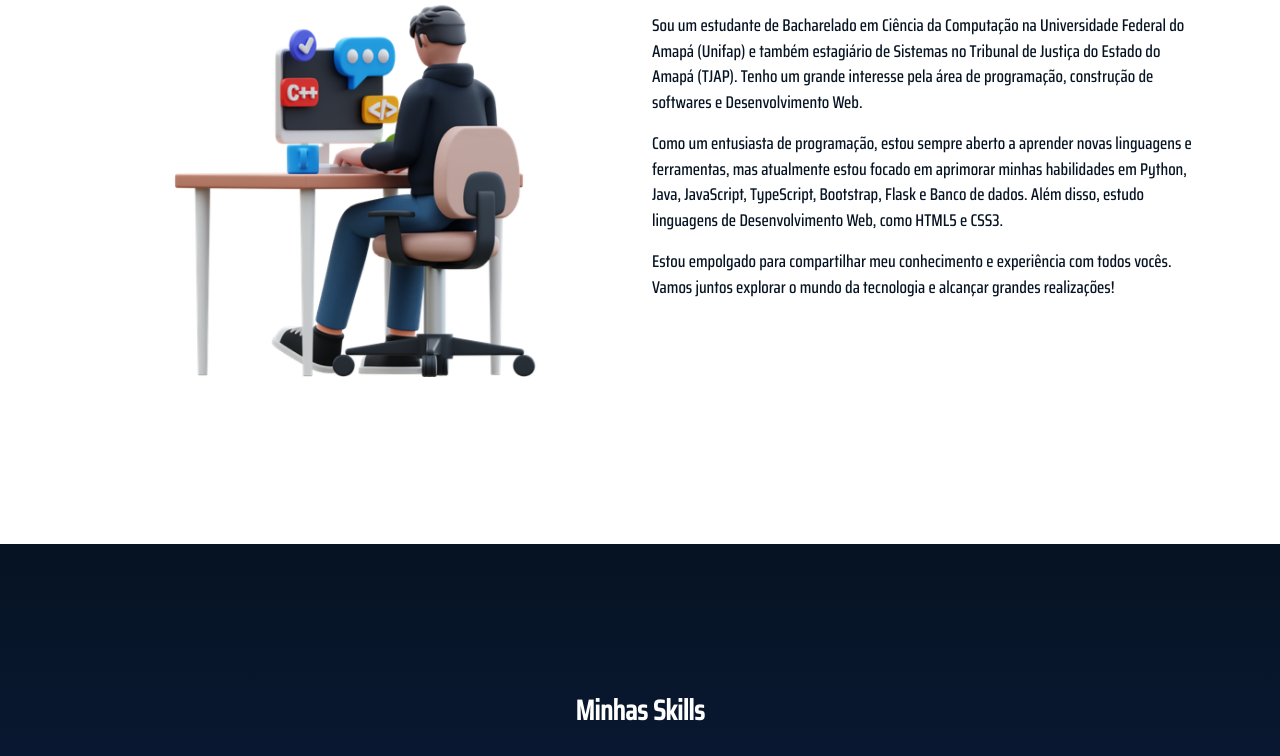
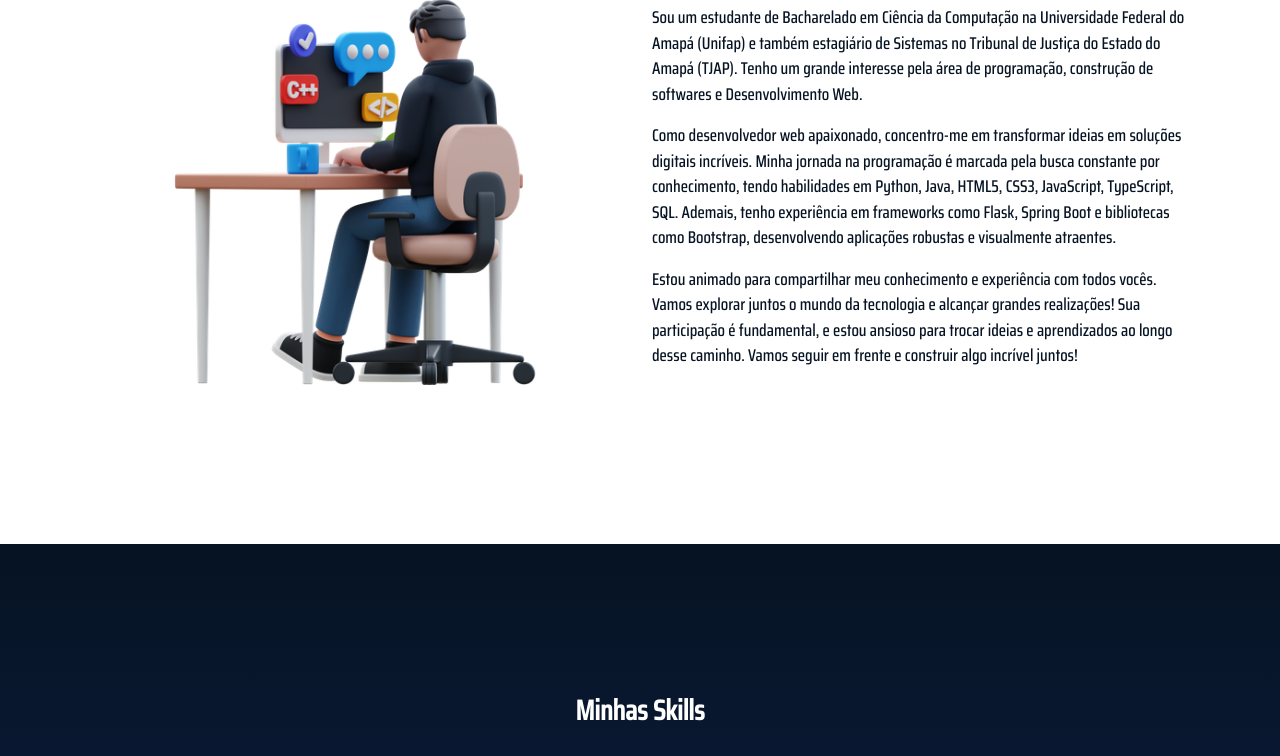
Before and after one commit to 26Tassiofernandes/porfolio, a plain HTML site: page index.html in a window 1280 px wide. Shown: the part 1142-1898 px from the top of the page. Drawn offline with nearby package versions, Linux system fonts and the light colour scheme.

Commit message:
Update index.html

```diff
--- a/index.html
+++ b/index.html
@@ -179,12 +179,8 @@
                         Federal do Amapá (Unifap) e também estagiário de Sistemas no Tribunal de Justiça do Estado do
                         Amapá (TJAP). Tenho um grande interesse pela área de programação, construção de softwares e
                         Desenvolvimento Web.</p>
-                    <p class="descricao">Como um entusiasta de programação, estou sempre aberto a aprender novas
-                        linguagens e ferramentas, mas atualmente estou focado em aprimorar minhas habilidades em Python,
-                        Java, JavaScript, TypeScript, Bootstrap, Flask e Banco de dados. Além disso, estudo linguagens
-                        de Desenvolvimento Web, como HTML5 e CSS3.</p>
-                    <p class="descricao">Estou empolgado para compartilhar meu conhecimento e experiência com todos
-                        vocês. Vamos juntos explorar o mundo da tecnologia e alcançar grandes realizações!</p>
+                    <p class="descricao">Como desenvolvedor web apaixonado, concentro-me em transformar ideias em soluções digitais incríveis. Minha jornada na programação é marcada pela busca constante por conhecimento, tendo habilidades em Python, Java, HTML5, CSS3, JavaScript, TypeScript, SQL. Ademais, tenho experiência em frameworks como Flask, Spring Boot e bibliotecas como Bootstrap, desenvolvendo aplicações robustas e visualmente atraentes.</p>
+                    <p class="descricao">Estou animado para compartilhar meu conhecimento e experiência com todos vocês. Vamos explorar juntos o mundo da tecnologia e alcançar grandes realizações! Sua participação é fundamental, e estou ansioso para trocar ideias e aprendizados ao longo desse caminho. Vamos seguir em frente e construir algo incrível juntos!</p>
 
                 </div>
 
@@ -403,7 +399,7 @@
 
                 <div id="mainSlider" class="carousel slide" data-bs-ride="carousel" style="transform: scale(0.89); ">
 
-                    <div class="carousel-inner" data-aos="slide-left">
+                    <div class="carousel-inner" data-aos="fade-in" data-aos-delay="200">
 
                         <!----- PRIMEIRO CARD / PLANTEL LIVERPOOL ----->
 
```
